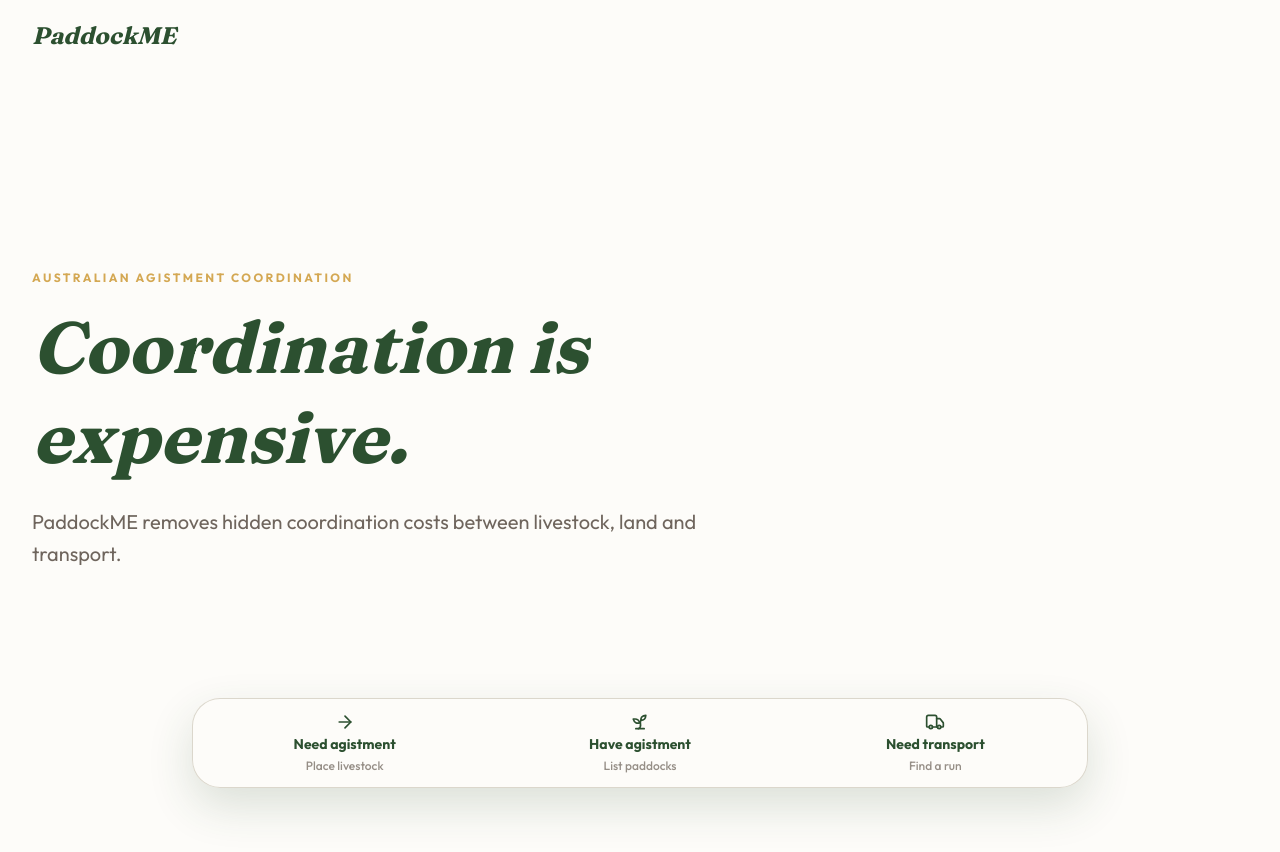
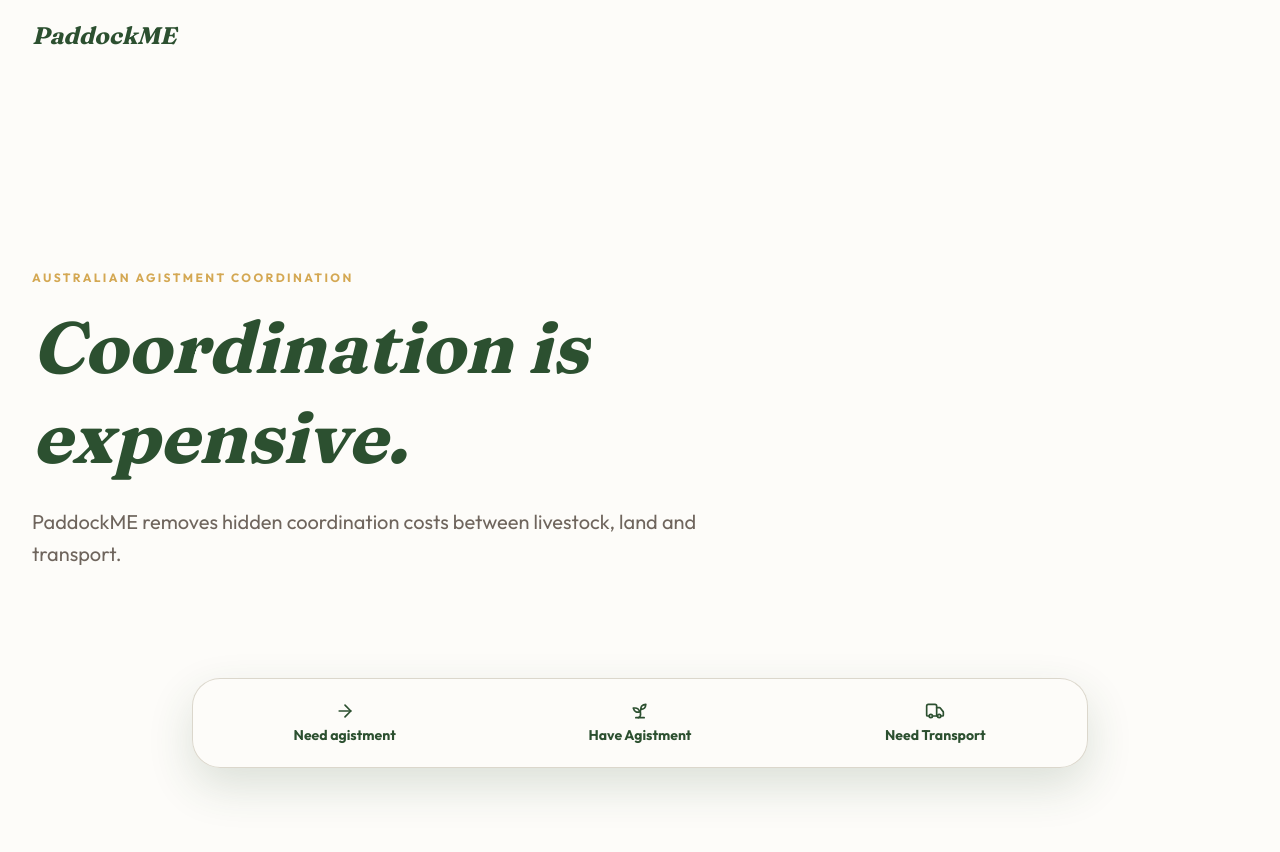
Before and after one commit to jwcoleman87-collab/paddockme, a Next.js app: page / in a window 1280 px wide. Shown: the top 852 px of the page. Built offline with nearby package versions, Linux system fonts and the light colour scheme.

Commit message:
Raise landing action bar

```diff
--- a/scripts/demo-smoke.mjs
+++ b/scripts/demo-smoke.mjs
@@ -9,8 +9,8 @@ const checks = [
     mustInclude: [
       "Coordination is expensive.",
       "Need agistment",
-      "Have agistment",
-      "Need transport",
+      "Have Agistment",
+      "Need Transport",
     ],
   },
   {
--- a/src/app/page.tsx
+++ b/src/app/page.tsx
@@ -5,19 +5,16 @@ const homeActions = [
   {
     href: "/request/new",
     label: "Need agistment",
-    helper: "Place livestock",
     icon: ArrowRight,
   },
   {
     href: "/listings/new",
-    label: "Have agistment",
-    helper: "List paddocks",
+    label: "Have Agistment",
     icon: Sprout,
   },
   {
     href: "/transport/available",
-    label: "Need transport",
-    helper: "Find a run",
+    label: "Need Transport",
     icon: Truck,
   },
 ];
@@ -48,21 +45,18 @@ export default function HomePage() {
 
       <nav
         aria-label="Choose a starting point"
-        className="fixed inset-x-0 bottom-0 z-40 px-3 pb-[max(0.75rem,env(safe-area-inset-bottom))]"
+        className="fixed inset-x-0 bottom-6 z-40 px-3 sm:bottom-8"
       >
         <div className="mx-auto grid max-w-[24rem] grid-cols-3 gap-2 rounded-[1.75rem] border border-mist/90 bg-warm-white/95 p-2 shadow-[0_18px_45px_rgba(44,80,48,0.16)] backdrop-blur sm:max-w-4xl">
-          {homeActions.map(({ href, label, helper, icon: Icon }) => (
+          {homeActions.map(({ href, label, icon: Icon }) => (
             <Link
               key={href}
               href={href}
-              className="flex min-h-16 min-w-0 flex-col items-center justify-center gap-1 rounded-[1.25rem] px-2 text-center text-sage-deep transition hover:bg-sage-mist focus-visible:outline-none focus-visible:ring-2 focus-visible:ring-sage sm:min-h-18"
+              className="flex min-h-16 min-w-0 flex-col items-center justify-center gap-1.5 rounded-[1.25rem] px-2 text-center text-sage-deep transition hover:bg-sage-mist focus-visible:outline-none focus-visible:ring-2 focus-visible:ring-sage sm:min-h-18"
             >
               <Icon className="h-5 w-5" aria-hidden />
               <span className="max-w-[6rem] whitespace-normal text-[0.82rem] font-bold leading-tight sm:max-w-none sm:text-sm">
                 {label}
-              </span>
-              <span className="hidden text-xs font-medium text-bark/55 sm:inline">
-                {helper}
               </span>
             </Link>
           ))}
```
Also changed, not shown: 2 other files (tests, documents, lock files or other folders).
